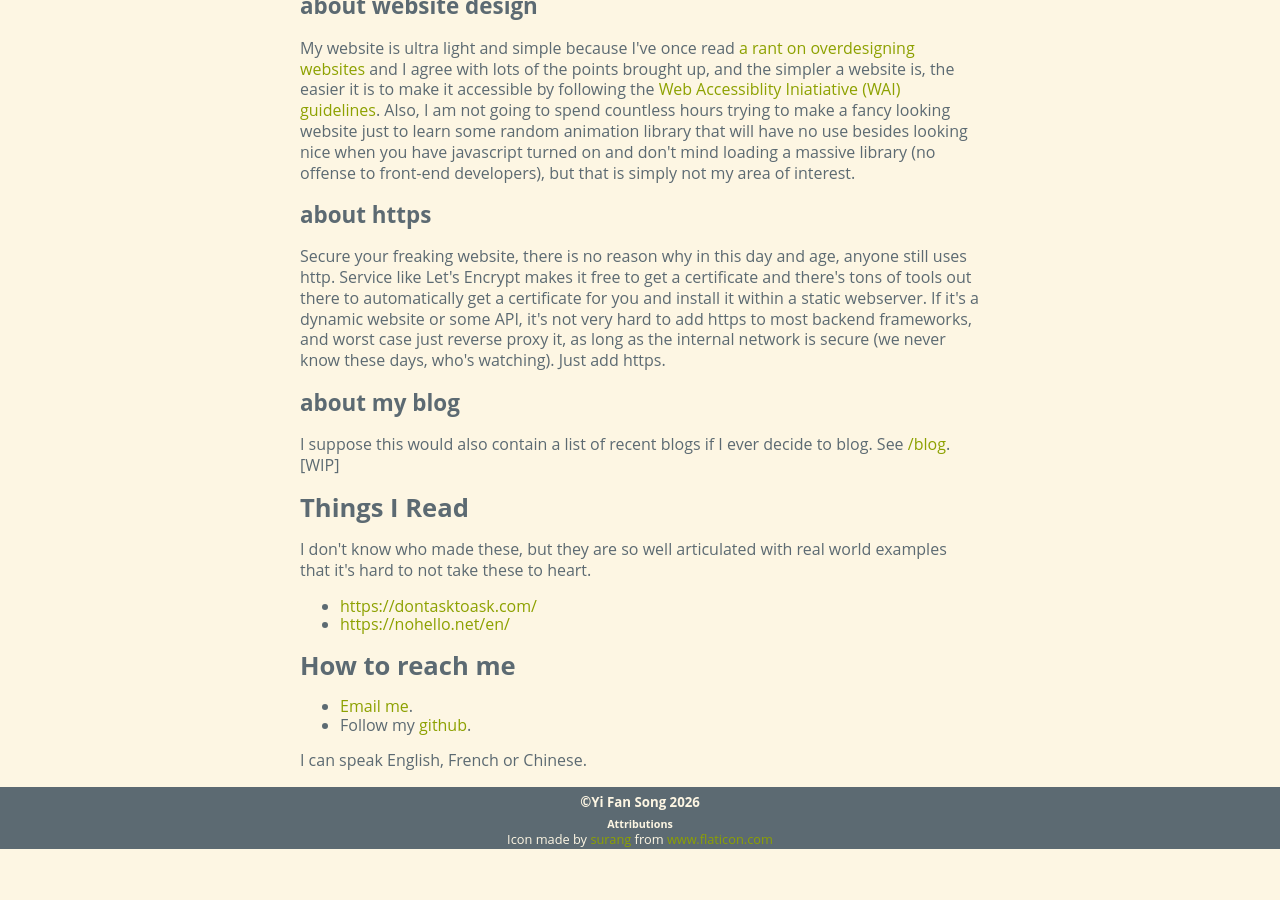
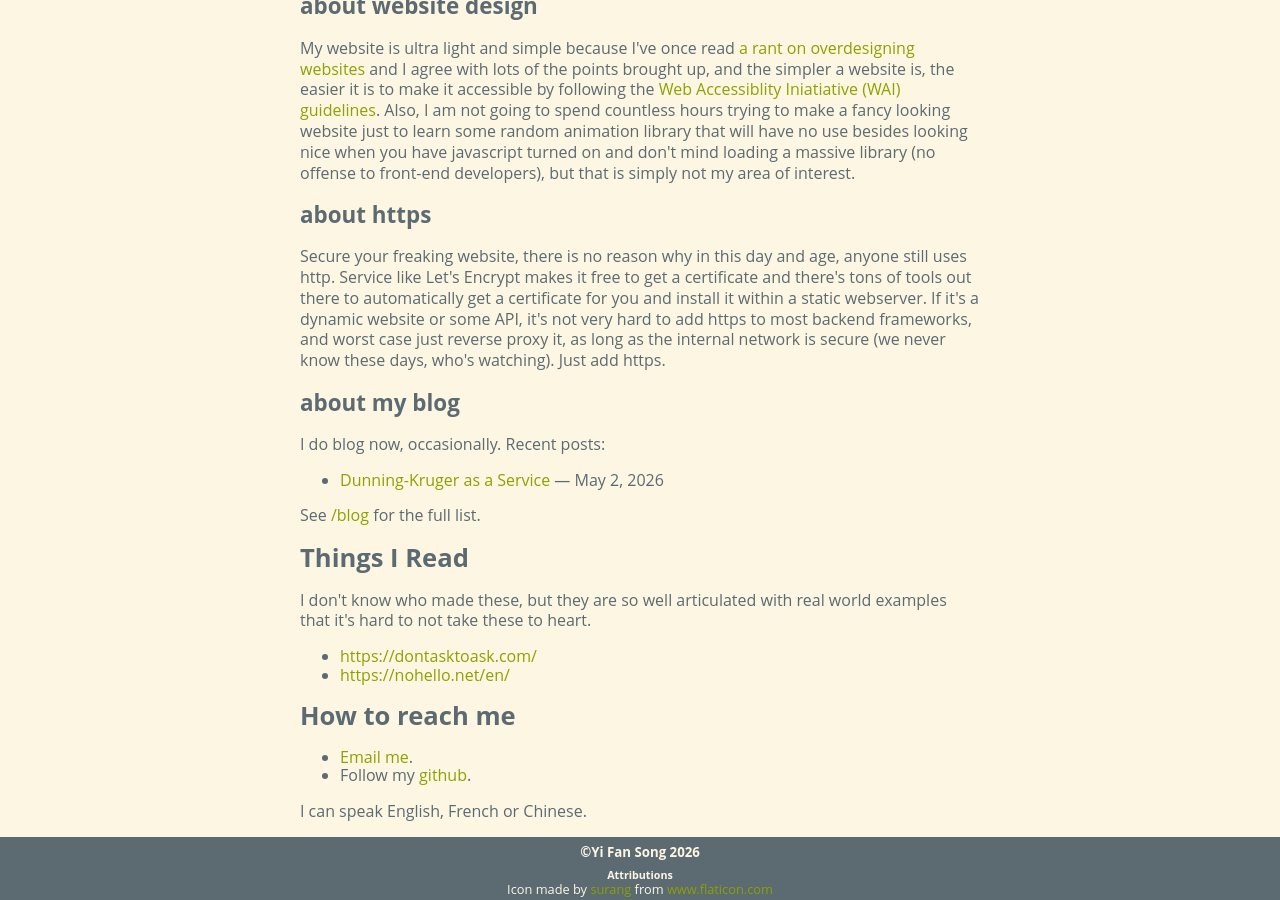
Before and after one commit to yi-fan-song/yi-fan-song.github.io, a Jekyll site: the page built from index.html, in a window 1280 px wide and 900 px high, scrolled down 2010 px. Built offline with Jekyll 4.4.1, drawn with Linux system fonts in a browser that asks for light colours; before the commit the page ends 2859 px from its top, so only the background shows below that.

Commit message:
feat: update blog section

```diff
--- a/index.html
+++ b/index.html
@@ -180,9 +180,17 @@ title: Yi Fan Song
     </p>
     <h2>about my blog</h2>
     <p>
-        I suppose this would also contain a list of recent blogs if I ever
-        decide to blog. See <a href="/blog/">/blog</a>. [WIP]
+        I do blog now, occasionally. Recent posts:
     </p>
+    <ul>
+        {% for post in site.posts limit:5 %}
+        <li>
+            <a href="{{ post.url }}">{{ post.title }}</a> —
+            <time datetime="{{ post.date | date_to_xmlschema }}">{{ post.date | date: "%B %-d, %Y" }}</time>
+        </li>
+        {% endfor %}
+    </ul>
+    <p>See <a href="/blog/">/blog</a> for the full list.</p>
 </section>
 <section>
     <h1>Things I Read</h1>
```
